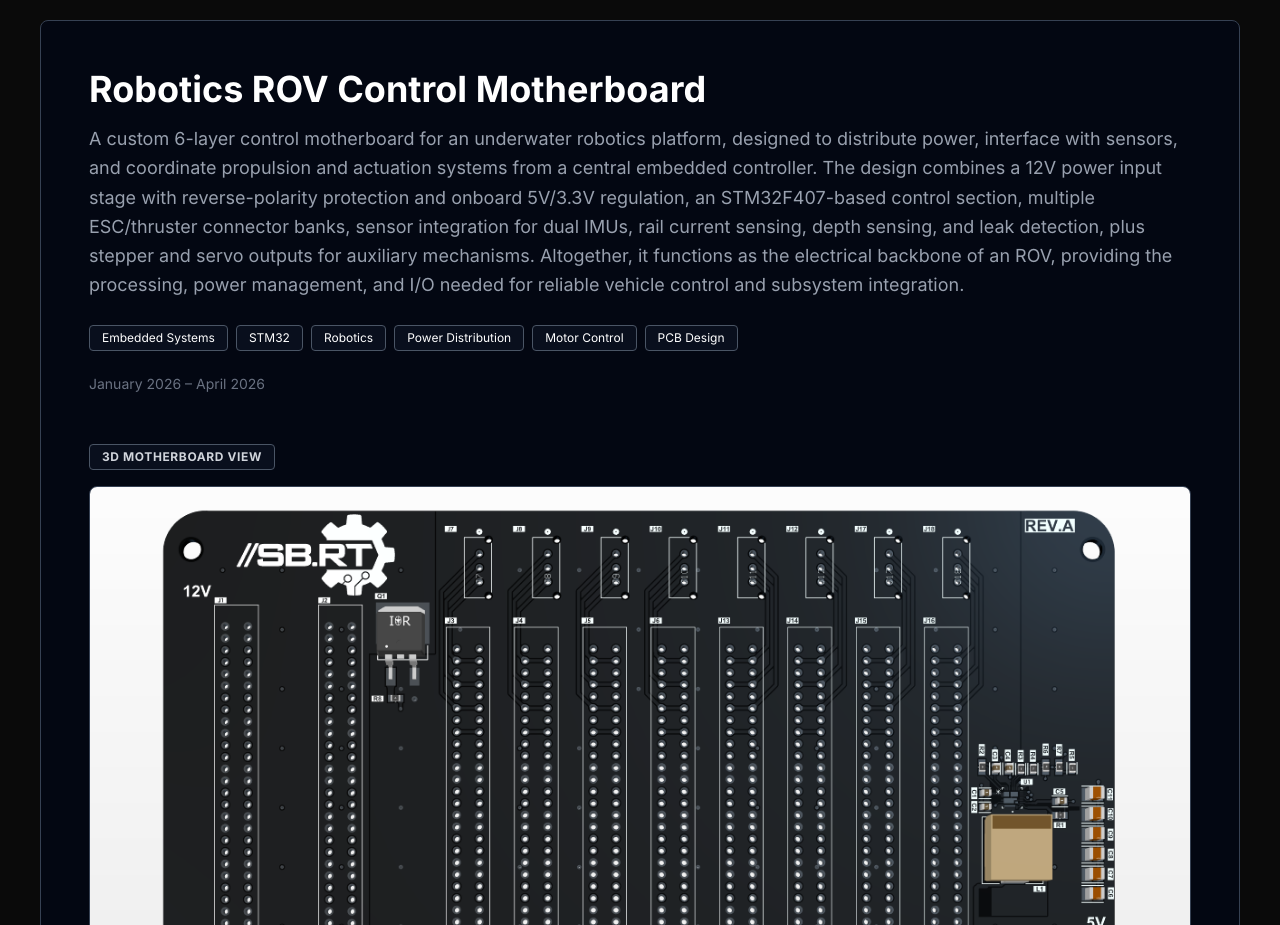
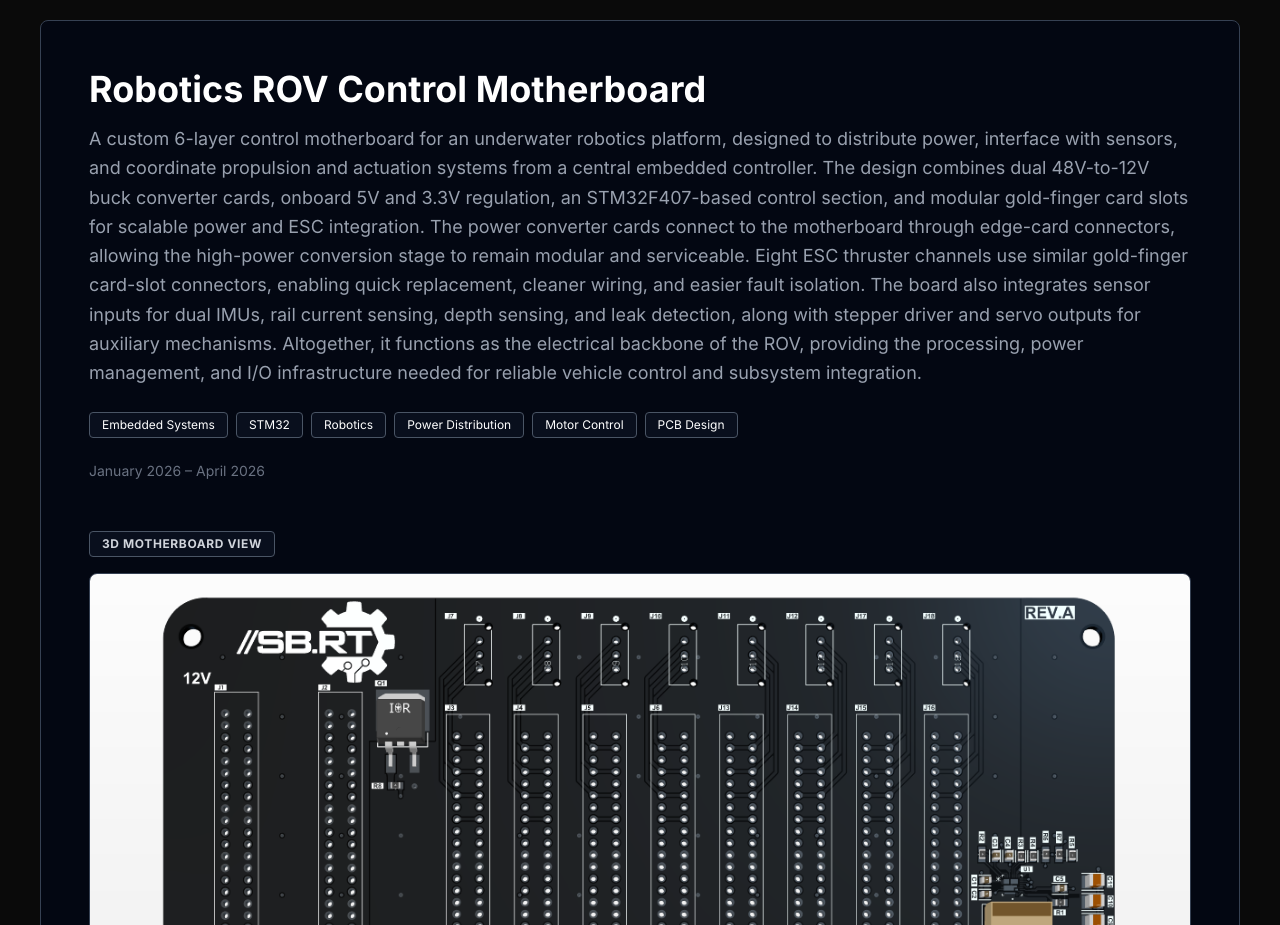
Before and after one commit to LogxnDiep/logan-diep-personal-portfolio, a React (Vite) app: page / in a window 1280 px wide. Shown: the part 1020-1945 px from the top of the page. Built offline with nearby package versions, Linux system fonts and the light colour scheme.

Commit message:
Fixed project description for Robotics ROV Control Motherboard

```diff
--- a/src/content.ts
+++ b/src/content.ts
@@ -135,7 +135,7 @@ export const projectShowcases = [
     id: 'rov-motherboard',
     name: 'Robotics ROV Control Motherboard',
     description:
-      'A custom 6-layer control motherboard for an underwater robotics platform, designed to distribute power, interface with sensors, and coordinate propulsion and actuation systems from a central embedded controller. The design combines a 12V power input stage with reverse-polarity protection and onboard 5V/3.3V regulation, an STM32F407-based control section, multiple ESC/thruster connector banks, sensor integration for dual IMUs, rail current sensing, depth sensing, and leak detection, plus stepper and servo outputs for auxiliary mechanisms. Altogether, it functions as the electrical backbone of an ROV, providing the processing, power management, and I/O needed for reliable vehicle control and subsystem integration.',
+      'A custom 6-layer control motherboard for an underwater robotics platform, designed to distribute power, interface with sensors, and coordinate propulsion and actuation systems from a central embedded controller. The design combines dual 48V-to-12V buck converter cards, onboard 5V and 3.3V regulation, an STM32F407-based control section, and modular gold-finger card slots for scalable power and ESC integration. The power converter cards connect to the motherboard through edge-card connectors, allowing the high-power conversion stage to remain modular and serviceable. Eight ESC thruster channels use similar gold-finger card-slot connectors, enabling quick replacement, cleaner wiring, and easier fault isolation. The board also integrates sensor inputs for dual IMUs, rail current sensing, depth sensing, and leak detection, along with stepper driver and servo outputs for auxiliary mechanisms. Altogether, it functions as the electrical backbone of the ROV, providing the processing, power management, and I/O infrastructure needed for reliable vehicle control and subsystem integration.',
     media: [
       { src: './projects/projects-1/image-1.png', label: '3D Motherboard View' },
       { src: './projects/projects-1/image-2.png', label: '2D Motherboard View' },
```
